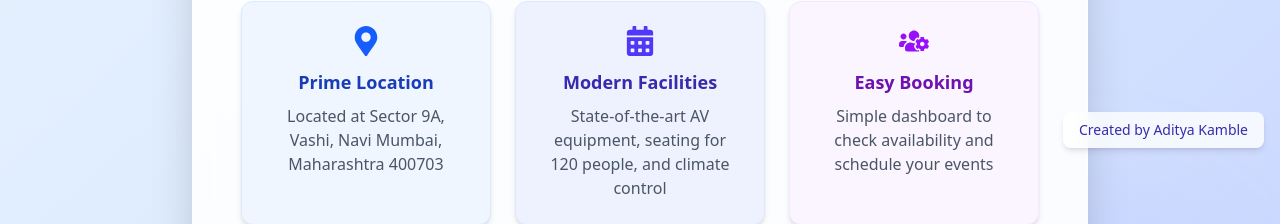
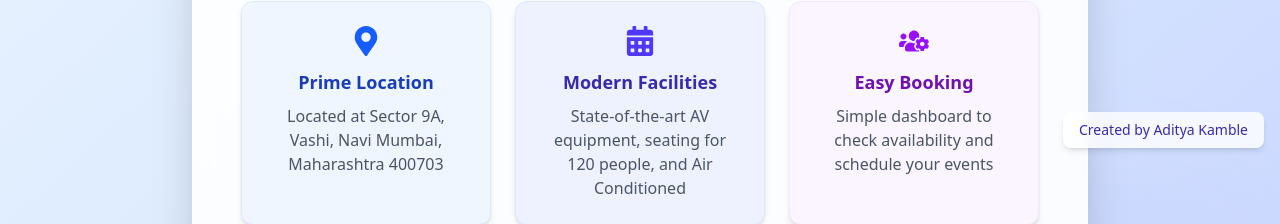
Before and after one commit to LordAK7/agnel-booking-site, a React (Vite) app: page / in a window 1280 px wide. Shown: the part 604-828 px from the top of the page. Built offline with nearby package versions, Linux system fonts and the light colour scheme; no server answers.

Commit message:
made auth changes

```diff
--- a/src/landingpage.jsx
+++ b/src/landingpage.jsx
@@ -271,7 +271,7 @@ const LandingPage = () => {
           <div className="bg-indigo-50 p-6 rounded-xl shadow-md border border-indigo-100 flex flex-col items-center transform transition-all duration-300 hover:scale-105 hover:shadow-lg">
             <FaCalendarAlt className="text-indigo-600 text-3xl mb-3" />
             <h3 className="font-semibold text-lg text-indigo-800 mb-2">Modern Facilities</h3>
-            <p className="text-center text-gray-600">State-of-the-art AV equipment, seating for 120 people, and climate control</p>
+            <p className="text-center text-gray-600">State-of-the-art AV equipment, seating for 120 people, and Air Conditioned</p>
           </div>
 
           <div className="bg-purple-50 p-6 rounded-xl shadow-md border border-purple-100 flex flex-col items-center transform transition-all duration-300 hover:scale-105 hover:shadow-lg">
```
